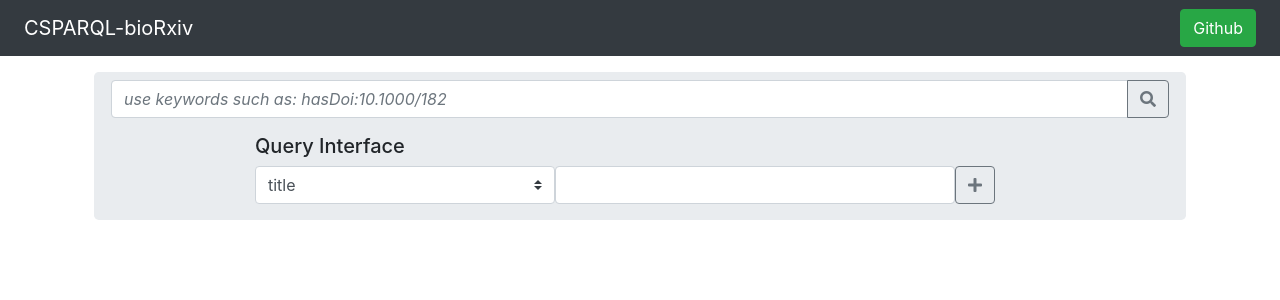
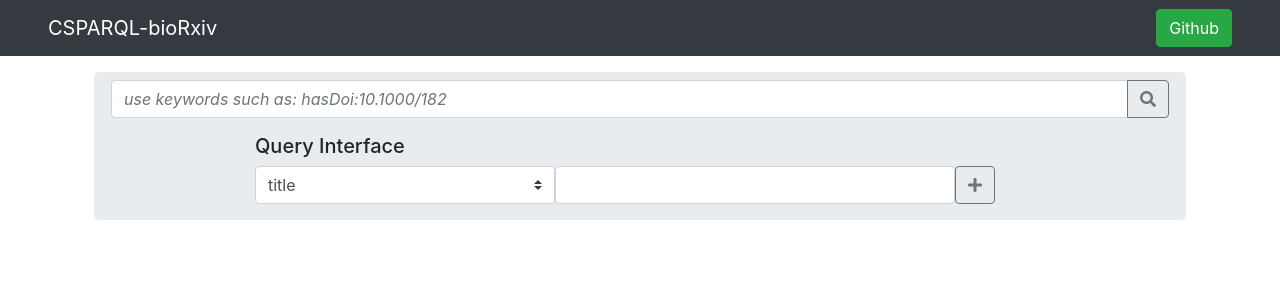
Before and after one commit to elixir-europe/BioHackathon, a Flask app: page / in a window 1280 px wide. Shown: the top 300 px of the page. Run offline with Flask 2, Linux system fonts and the light colour scheme; parts of the project's set-up code (start-up, migrations or seed data) failed here and were passed over; some libraries are stand-ins or nearby versions.

Commit message:
Dix design

```diff
--- a/data/05-CSPARQL-bioRxiv/src/web_server/templates/index.html
+++ b/data/05-CSPARQL-bioRxiv/src/web_server/templates/index.html
@@ -11,7 +11,7 @@
   </head>
   <body>
     <header>
-      <nav class="navbar navbar-expand-md navbar-dark bg-dark fixed-top px-4">
+      <nav class="navbar navbar-expand-md navbar-dark bg-dark fixed-top px-5">
         <a class="navbar-brand" href="/">CSPARQL-bioRxiv</a>
         <ul class="navbar-nav ml-auto">
           <a class="btn btn-success d-none d-lg-inline-block" href="https://github.com/elixir-europe/BioHackathon">Github</a>
```
